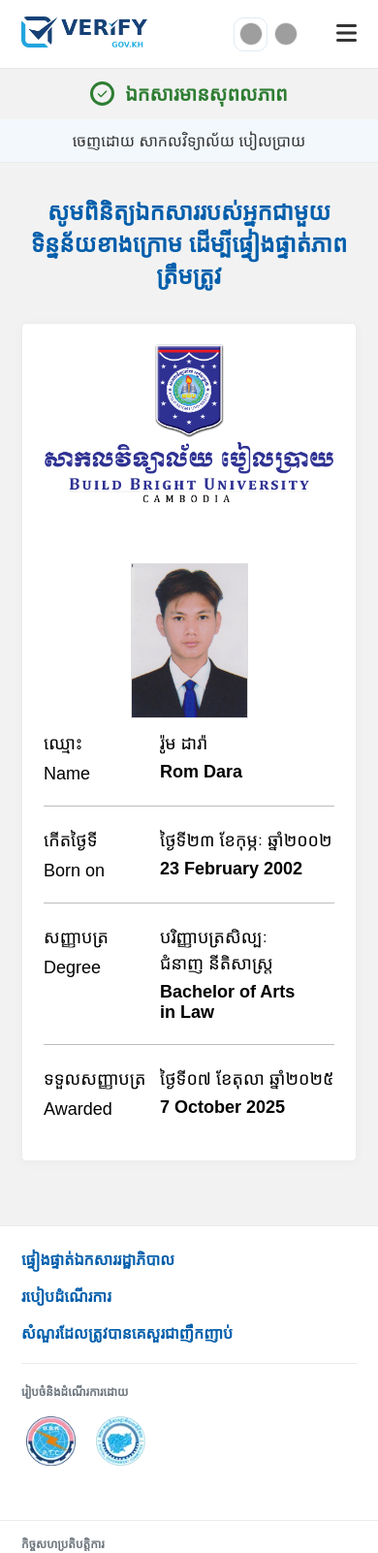
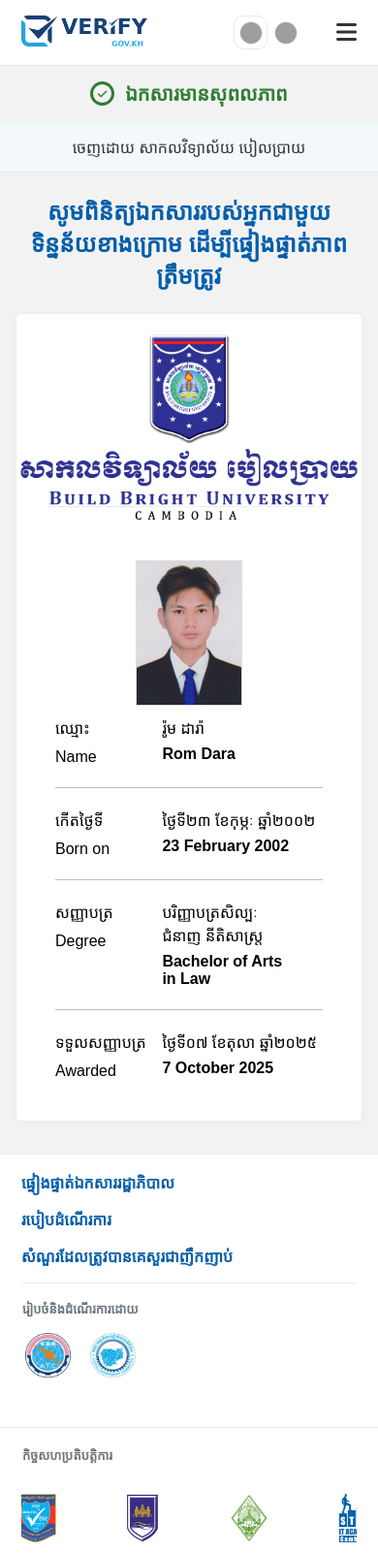
Before and after one commit to verifygovkh/verify-id-HVq_PAQU-key-67e4e18f..., a plain HTML site: page index.html in a window 390 px wide. Shown: the top 1602 px of the page at 97% size. Drawn offline with Linux system fonts and the light colour scheme; grey boxes are pictures that could not be loaded; a web font is replaced by a local one.

Commit message:
update final

```diff
--- a/index.html
+++ b/index.html
@@ -61,14 +61,14 @@
         }
 
         .top-nav-inner {
-            height: 70px;
+            height: 67.38px;
             display: flex;
             justify-content: space-between;
             align-items: center;
         }
 
         .logo-area img {
-            height: 41px;
+            height: 39.39px;
             width: auto;
         }
 
@@ -141,7 +141,7 @@
             background-color: #F2F2F2;
             color: var(--success-green);
             text-align: center;
-            padding: 12px;
+            padding: 15px;
             font-weight: 700;
             display: flex;
             justify-content: center;
@@ -162,7 +162,7 @@
         .issued-bar {
             background: #f2f8fc;
             color: #333333;
-            padding: 11px;
+            padding: 14.5px;
             font-size: 16px;
             border-bottom: 1px solid #e9ecef;
         }
@@ -174,7 +174,7 @@
         .instruction-text {
             color: #025EAB;
             font-weight: 600;
-            margin: 33px auto;
+            margin: 23px auto;
             font-size: 24px;
             max-width: var(--max-content-width);
             padding: 0 22px;
@@ -183,8 +183,8 @@
         /* --- The Card --- */
         .id-card-wrapper {
             max-width: var(--max-content-width);
-            margin: 0 auto 66px auto;
-            padding: 0 22px;
+            margin: 0 auto 33px auto;
+            padding: 0 16px;
         }
 
         .id-card {
@@ -192,22 +192,22 @@
             border-radius: 5px;
             border: 1px solid #e9ecef;
             box-shadow: 0 2px 13px rgba(0,0,0,0.03);
-            padding: 20px 22px;
+            padding: 20px 40px;
             width: 100%;
         }
 
         .uni-header {
-            margin-bottom: 44px;
+            margin-bottom: 010px;
             display: flex;
             flex-direction: column;
             align-items: center;
         }
 
         .uni-logo-img {
-            width: 400px;
+            width: 100%;
             height: auto;
-            max-width: 100%;
-            margin-bottom: 17px;
+            max-width: 700px;
+            margin-bottom: 30px;
             display: block;
         }
 
@@ -218,8 +218,8 @@
         }
 
         .student-photo {
-            width: 121px;
-            height: 160px;
+            width: 110px;
+            height: 150px;
             object-fit: cover;
             border: 1px solid #ddd;
         }
@@ -239,17 +239,17 @@
             align-items: flex-start;
         }
 
-        .data-row:first-child { padding-top: 2px; }
+        .data-row:first-child { padding-top: 1px; }
         .data-row:last-child { border-bottom: none; }
 
         .label-col { width: 35%; padding-right: 22px; }
         .value-col { width: 65%; }
 
-        .label-text { display: block; color: #000000; font-size: 20px}
-        .label-sub { display: block; color: #000000; font-size: 20px; margin-top: 10px; }
+        .label-text { display: block; color: #000000; font-size: 13px}
+        .label-sub { display: block; color: #000000; font-size: 13px; margin-top: 10px; }
 
-        .value-text { display: block; font-weight: 550; color: #000000; font-size: 22px; line-height: 1.5; }
-        .value-sub { display: block; font-weight: 550; color: #000000; font-size: 22px; margin-top: 5px; }
+        .value-text { display: block; font-weight: 550; color: #000000; font-size: 16px; line-height: 1.5; }
+        .value-sub { display: block; font-weight: 550; color: #000000; font-size: 16px; margin-top: 5px; }
 
         /* --- White Footer Section --- */
         .white-footer-outer {
@@ -259,14 +259,14 @@
         }
 
         .wf-section {
-            padding: 22px 0;
+            padding: 17px 0;
         }
 
         .wf-links-area {
             display: flex;
             flex-direction: column;
             gap: 15px;
-            margin-bottom: 20px;
+            padding: 0px 0px;
         }
 
         .wf-links-area a {
@@ -282,14 +282,15 @@
             height: 1px;
             background-color: #e9ecef;
             width: 100%;
-            margin-bottom: 20px;
+            margin-bottom: 16px;
+            margin-top: 16px;
         }
 
         .section-header-small {
-            font-size: 12px;
+            font-size: 13px;
             color: #6c757d;
             font-weight: 700;
-            margin-bottom: 12px;
+            padding: 1px;
         }
 
         .collaboration-header {
@@ -305,8 +306,8 @@
         }
 
         .powered-logo-circle {
-            width: 60px;
-            height: 60px;
+            width: 55px;
+            height: 55px;
             border-radius: 50%;
             overflow: hidden;
             display: flex;
@@ -327,15 +328,15 @@
         }
 
         .wf-collaboration-area {
-            padding-top: 15px;
-            padding-bottom: 20px;
+            padding-top: 18px;
+            padding-bottom: 18px;
         }
 
-        /* --- CAROUSEL SLIDER STYLES (Match Glide.js) --- */
+        /* --- CAROUSEL SLIDER STYLES --- */
         .slider-row {
             display: block;
             width: 100%;
-            margin-bottom: 20px;
+            margin-bottom: 3px;
             position: relative;
             overflow: hidden; /* This is the 'track' or viewport */
             cursor: grab;
@@ -344,7 +345,7 @@
         .slider-track {
             display: flex;
             width: max-content;
-            gap: 60px; /* Space between logo boxes */
+            gap: 40px; /* Space between logo boxes */
             /* Hardware acceleration */
             transform: translate3d(0, 0, 0);
             will-change: transform;
@@ -383,7 +384,7 @@
         .footer-main {
             background-color: var(--footer-main-blue);
             color: white;
-            padding: 20px 0 20px 0;
+            padding: 20px 0 28px 0;
         }
 
         .footer-bottom {
@@ -396,8 +397,8 @@
         .footer-info-block {
             display: flex;
             flex-direction: column;
-            gap: 14px;
-            margin-bottom: 30px;
+            gap: 16px;
+            margin-bottom: 32px;
         }
 
         .info-row {
@@ -427,6 +428,7 @@
             display: flex;
             gap: 20px;
             align-items: center;
+            padding-bottom: 1px;
         }
 
         .s-icon {
@@ -459,9 +461,9 @@
             }
             .label-col { width: 35%; padding-right: 10px; }
             .value-col { width: 65%; }
-            .label-text, .label-sub { font-size: 18px; }
-            .value-text, .value-sub { font-size: 18px; }
-            .uni-logo-img { width: 300px; }
+            .label-text, .label-sub { font-size: 16px; }
+            .value-text, .value-sub { font-size: 16px; }
+            .uni-logo-img { width: 350px; }
             .partner-logo { width: 70px; height: 70px; padding: 10px; }
         }
 
```
